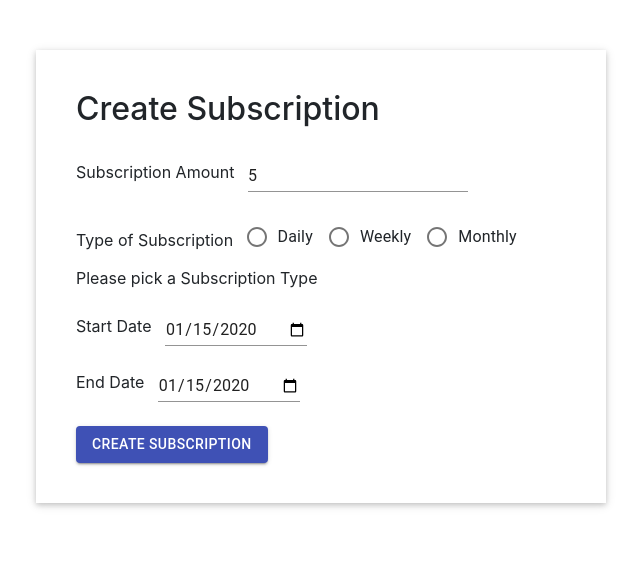
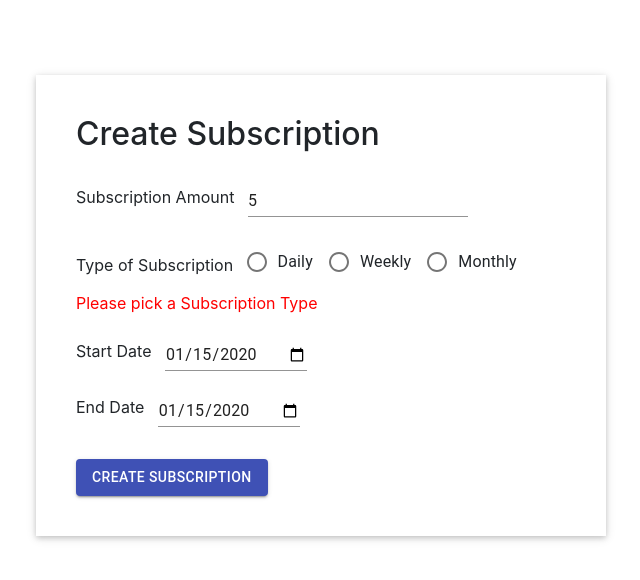
Before and after one commit to dhaivat28/pay-app, a React (Create React App) app: page / in a window 1280 px wide. Both pictures are taken after typing "5", "2020-01-15", "2020-01-15" into the empty fields and a click on the button "CREATE SUBSCRIPTION". Shown: the top 580 px of the page, without its empty margins (34-674 px from the left). Built offline with nearby package versions, Linux system fonts and the light colour scheme.

Commit message:
fixed errors

```diff
--- a/src/App.js
+++ b/src/App.js
@@ -3,14 +3,14 @@ import {Button} from "@material-ui/core";
 import { Formik,Form, ErrorMessage} from 'formik';
 import axios from 'axios';
 import SubscriptionDetails from './Components/SubscriptionDetails';
-import {MaterialInput, MaterialRadio} from './Components/baseFields';
+import {MaterialInput, MaterialRadio, CustomError} from './Components/baseFields';
 import {SubscriptionForm} from './validations/SubscriptionForm';
-
 import styled from 'styled-components'
+import InputAdornment from '@material-ui/core/InputAdornment';
 
 const FormBox = styled.div`
 padding:40px;
-margin-top:50px;
+margin-top:75px;
 -webkit-box-shadow: 0 2px 5px 0 rgba(0,0,0,0.16), 0 2px 10px 0 rgba(0,0,0,0.12);
 box-shadow: 0 2px 5px 0 rgba(0,0,0,0.16), 0 2px 10px 0 rgba(0,0,0,0.12);
 `;
@@ -54,7 +54,7 @@ const App = () => {
                 <MaterialRadio label="Daily" name="subscriptionType" value="daily" type="radio"/>
                 <MaterialRadio label="Weekly" name="subscriptionType" value="weekly" type="radio"/>
                 <MaterialRadio label="Monthly" name="subscriptionType" value="monthly" type="radio"/>
-                <ErrorMessage name="subscriptionType"/>
+                <ErrorMessage name="subscriptionType" component={CustomError}/>
               </div>
 
               {values.subscriptionType === "weekly" || values.subscriptionType === "monthly" ? <SubscriptionDetails subscriptionType={values.subscriptionType} />: ""}
@@ -62,7 +62,7 @@ const App = () => {
               <MaterialInput label="Start Date" name="startDate" type="date" />
               <MaterialInput label="End Date" name="endDate" type="date" />
 
-              <Button disabled={isSubmitting} variant="contained" color="primary" type="submit">Create Subscription</Button>
+              <Button className="mt-2" disabled={isSubmitting} variant="contained" color="primary" type="submit">Create Subscription</Button>
              </Form>
               {/* <pre>{JSON.stringify(values,null,2)}</pre> */}
             </>
--- a/src/Components/SubscriptionDetails.js
+++ b/src/Components/SubscriptionDetails.js
@@ -1,6 +1,7 @@
 import React from 'react'
 import {Field, ErrorMessage} from 'formik';
-import {MaterialInput} from '../Components/baseFields';
+import {MaterialInput, CustomError} from '../Components/baseFields';
+
 
 const SubscriptionDetails = (props) => {
       if (props.subscriptionType && props.subscriptionType === "weekly")
@@ -17,7 +18,7 @@ const SubscriptionDetails = (props) => {
             <option value="6">Saturday</option>
             <option value="7">Sunday</option>
           </Field>
-          <ErrorMessage name="day"/>
+          <ErrorMessage component={CustomError} name="day"/>
           </div>
           );
       }
--- a/src/Components/baseFields.js
+++ b/src/Components/baseFields.js
@@ -1,6 +1,12 @@
 import {TextField, Radio, FormControlLabel} from "@material-ui/core";
 import {Field, ErrorMessage,useField} from 'formik';
 import React from 'react';
+import styled from 'styled-components';
+
+
+export const CustomError = styled.div`
+ color:red;
+`;
 
 export const MaterialInput = ({ label, ...props }) => {
       const [field] = useField(props);
@@ -8,7 +14,7 @@ export const MaterialInput = ({ label, ...props }) => {
       <div className="form-group mb-4">
         <label htmlFor={props.name}>{label} &nbsp;&nbsp;</label>
         <Field {...field} {...props} as={TextField}/>
-        <ErrorMessage name={props.name}/>
+        <ErrorMessage component={CustomError} name={props.name}/>
       </div>
       );
     };
```
